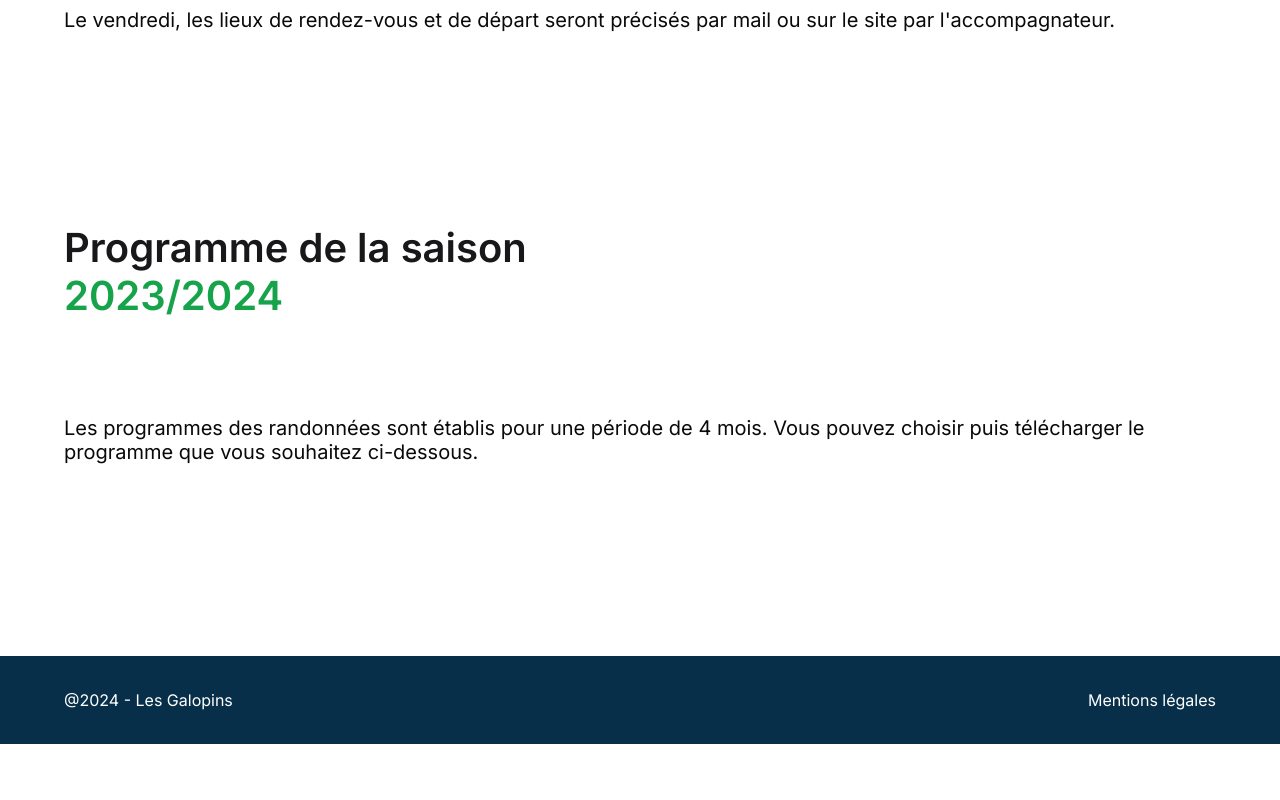
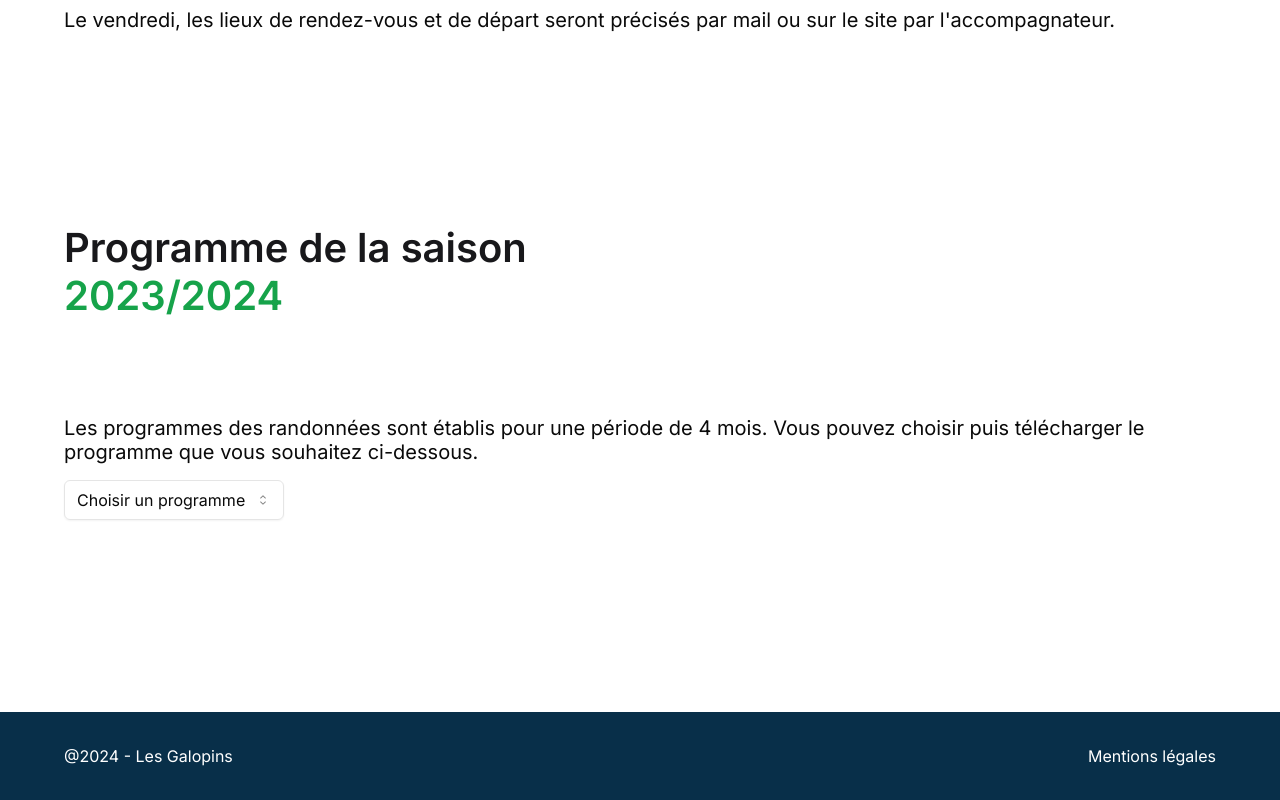
Before and after one commit to SebastienLaurentt/Galopins-Next-V2, a Next.js app: page /parcours in a window 1280 px wide. Shown: the part 1366-2166 px from the top of the page. Before the commit the page ends 2110 px from the top, so only its background shows below. Built offline with nearby package versions, Linux system fonts and the light colour scheme.

Commit message:
update progDownload component with useState logic to allow download the prog selected + import it in parcours page

```diff
--- a/app/parcours/page.tsx
+++ b/app/parcours/page.tsx
@@ -2,6 +2,7 @@ import DownloadButton from "@/components/Button/DownloadButton/DownloadButton";
 import LinkButton from "@/components/Button/LinkButton/LinkButton";
 import ParcoursCard from "@/components/Card/ParcoursCard/ParcoursCard";
 import PageTitle from "@/components/PageTitle/PageTitle";
+import ProgDownload from "@/components/ProgDownload/ProgDownload";
 import Section from "@/components/Section/Section";
 import SectionHeader from "@/components/Section/SectionHeader/SectionHeader";
 import SubSection from "@/components/SubSection/SubSection";
@@ -105,6 +106,7 @@ function Parcours() {
           Vous pouvez choisir puis télécharger le programme que vous souhaitez
           ci-dessous.
         </p>
+        <ProgDownload />
       </Section>
     </main>
   );
--- a/components/ProgDownload/ProgDownload.tsx
+++ b/components/ProgDownload/ProgDownload.tsx
@@ -1,19 +1,60 @@
+'use client'
+
+import { useState } from 'react';
+import {
+  Select,
+  SelectContent,
+  SelectGroup,
+  SelectItem,
+  SelectLabel,
+  SelectTrigger,
+  SelectValue,
+} from "@/components/ui/select";
 import DownloadButton from "../Button/DownloadButton/DownloadButton";
-import { Select } from "../ui/select";
 
 const TRIMESTRE1_2024 = `/pdf/TRIMESTRE1_2024.pdf`;
 const TRIMESTRE3_2023 = `/pdf/TRIMESTRE3_2023.pdf`;
 
 const ProgDownload = () => {
+  // État pour stocker le fichier PDF sélectionné
+  const [selectedPDF, setSelectedPDF] = useState('');
+
+  // Mise à jour de l'état en fonction de la sélection de l'utilisateur
+  const handleSelection = (value: string) => {
+    switch (value) {
+      case '1T2024':
+        setSelectedPDF(TRIMESTRE1_2024);
+        break;
+      case '3T2023':
+        setSelectedPDF(TRIMESTRE3_2023);
+        break;
+      default:
+        setSelectedPDF('');
+    }
+  };
+
   return (
-    <div>
-      <Select />
-      <DownloadButton
-        href={TRIMESTRE1_2024}
-        fileName="TRIMESTRE1_2024.pdf"
-        linkName="Télécharger le programme"
-        classname="mt-8"
-      />
+    <div className="flex items-center gap-x-2 mt-4">
+      <Select onValueChange={handleSelection}>
+        <SelectTrigger className="w-[220px]">
+          <SelectValue placeholder="Choisir un programme" />
+        </SelectTrigger>
+        <SelectContent>
+          <SelectGroup>
+            <SelectLabel>Programmes</SelectLabel>
+            <SelectItem value="1T2024">1<sup>er</sup> Trimestre 2024</SelectItem>
+            <SelectItem value="3T2023">3<sup>ème</sup> Trimestre 2023</SelectItem>
+          </SelectGroup>
+        </SelectContent>
+      </Select>
+      {selectedPDF && (
+        <DownloadButton
+          href={selectedPDF}
+          fileName={selectedPDF.split('/').pop() ?? ''}
+          linkName="Télécharger le programme"
+          classname=""
+        />
+      )}
     </div>
   );
 };
--- a/components/ui/select.tsx
+++ b/components/ui/select.tsx
@@ -24,7 +24,7 @@ const SelectTrigger = React.forwardRef<
   <SelectPrimitive.Trigger
     ref={ref}
     className={cn(
-      "flex h-9 w-full items-center justify-between whitespace-nowrap rounded-md border border-input bg-transparent px-3 py-2 text-sm shadow-sm ring-offset-background placeholder:text-muted-foreground focus:outline-none focus:ring-1 focus:ring-ring disabled:cursor-not-allowed disabled:opacity-50 [&>span]:line-clamp-1",
+      "flex h-10 w-full items-center justify-between whitespace-nowrap rounded-md border border-input bg-transparent px-3 py-2 text-sm shadow-sm ring-offset-background placeholder:text-muted-foreground focus:outline-none focus:ring-1 focus:ring-ring disabled:cursor-not-allowed disabled:opacity-50 [&>span]:line-clamp-1",
       className
     )}
     {...props}
```
